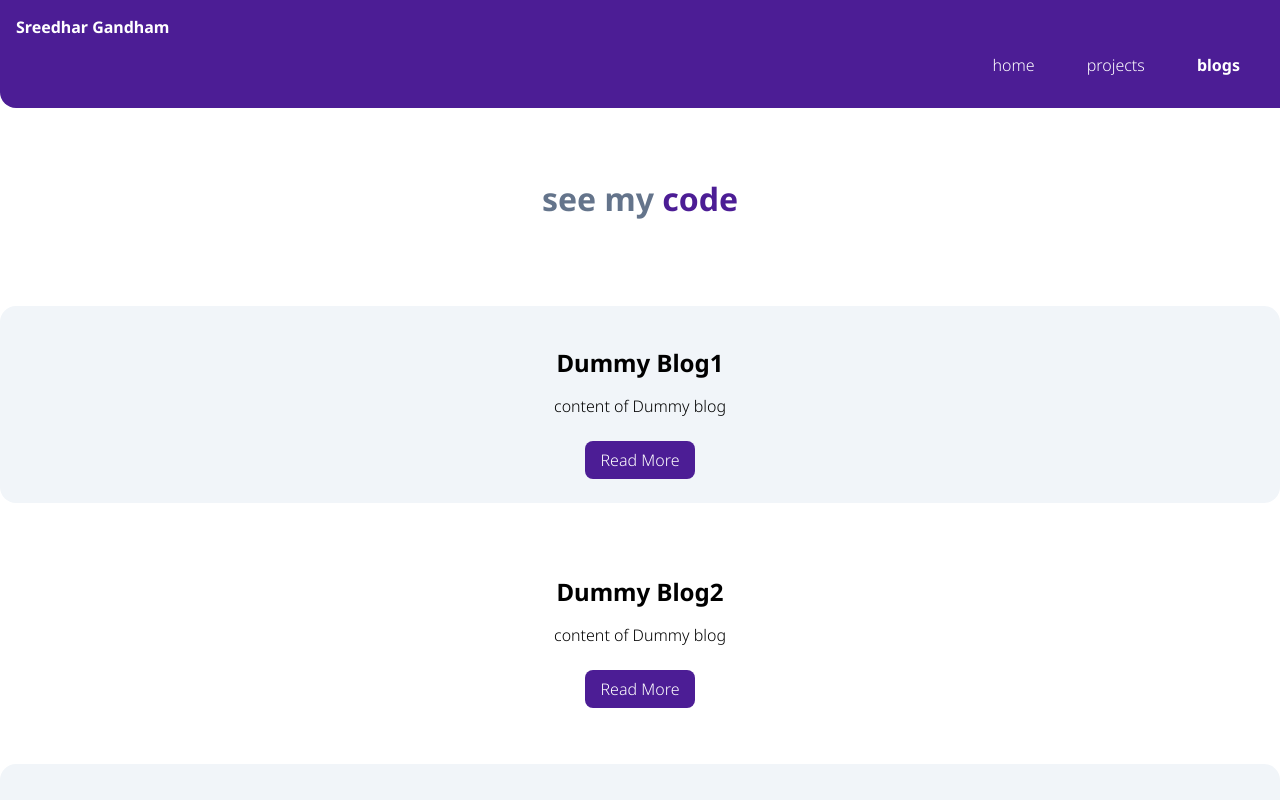
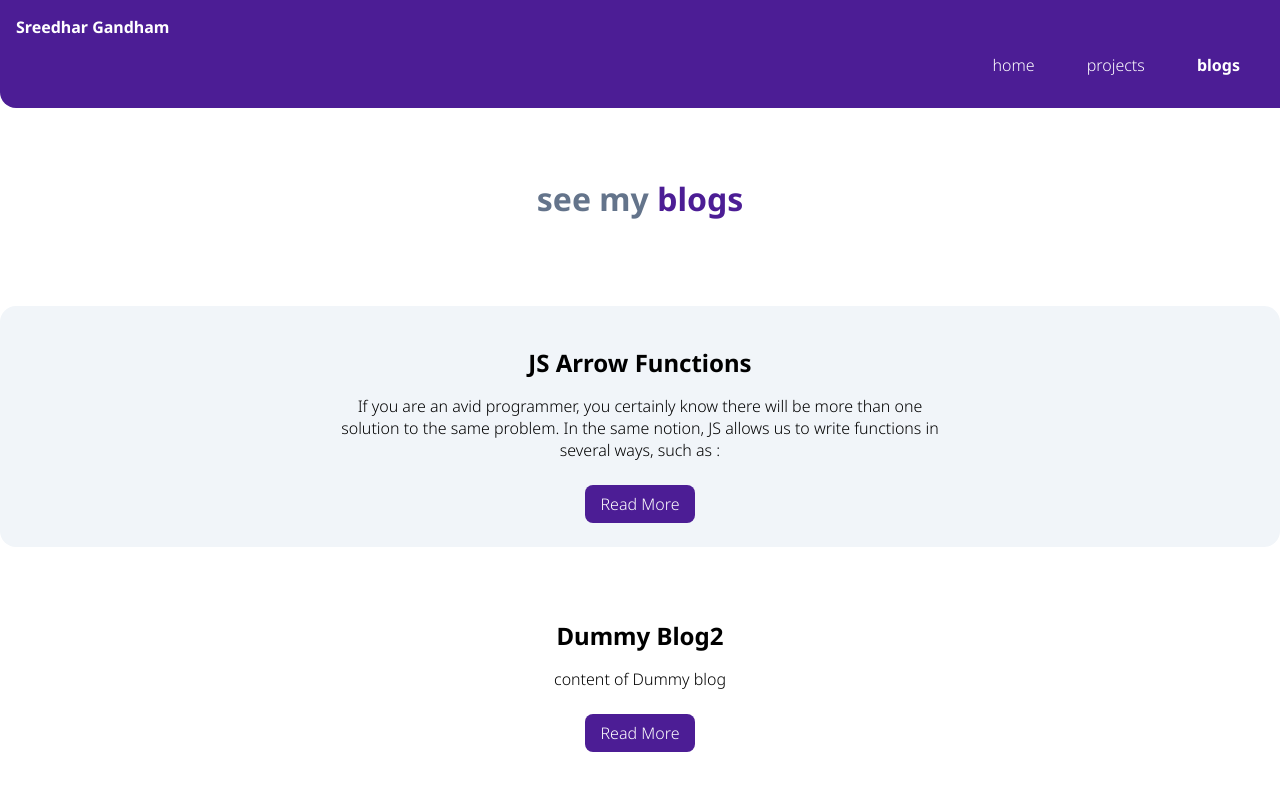
Before and after one commit to srig14/srdhr-portfolio, a plain HTML site: page blogs.html in a window 1280 px wide. Shown: the top 800 px of the page. Drawn offline with Linux system fonts and the light colour scheme.

Commit message:
Blog content added

```diff
--- a/blogs.html
+++ b/blogs.html
@@ -11,18 +11,18 @@
             <div class = "nav-brand">Sreedhar Gandham</Sreedhar></div>
             <ul class = "list-non-bullet nav-pills">
                 <li class = "list-item-inline"><a class = "link" href="index.html">home</a></li>
-                <li class = "list-item-inline"><a class = "link " href = "#">projects</a></li>
+                <li class = "list-item-inline"><a class = "link " href = "projects.html">projects</a></li>
                 <li class = "list-item-inline"><a class = "link link-active" href = "blogs.html">blogs</a></li>
             </ul>
         </nav>
         <header class = "hero">
-            <h1 class = "hero-heading">see my <span class = "heading-inverted">code</span></h1>
+            <h1 class = "hero-heading">see my <span class = "heading-inverted">blogs</span></h1>
         </header>
         <section class = "section ow" >
             <div class = "container container-center">
-                <h1>Dummy Blog1</h3>
-                <p>content of Dummy blog</p>
-                <a class = "link primary-link" href = "#">Read More</a>
+                <h1>JS Arrow Functions</h3>
+                <p>If you are an avid programmer, you certainly know there will be more than one solution to the same problem. In the same notion, JS allows us to write functions in several ways, such as :</p>
+                <a target="_blank" class = "link primary-link" href = "https://sreedhar.hashnode.dev/js-arrow-functions-for-lazy-coders">Read More</a>
 
             </div>
         </section>
```
Also changed, not shown: index.html (+1 -1 lines), projects.html (+1 -1 lines).
